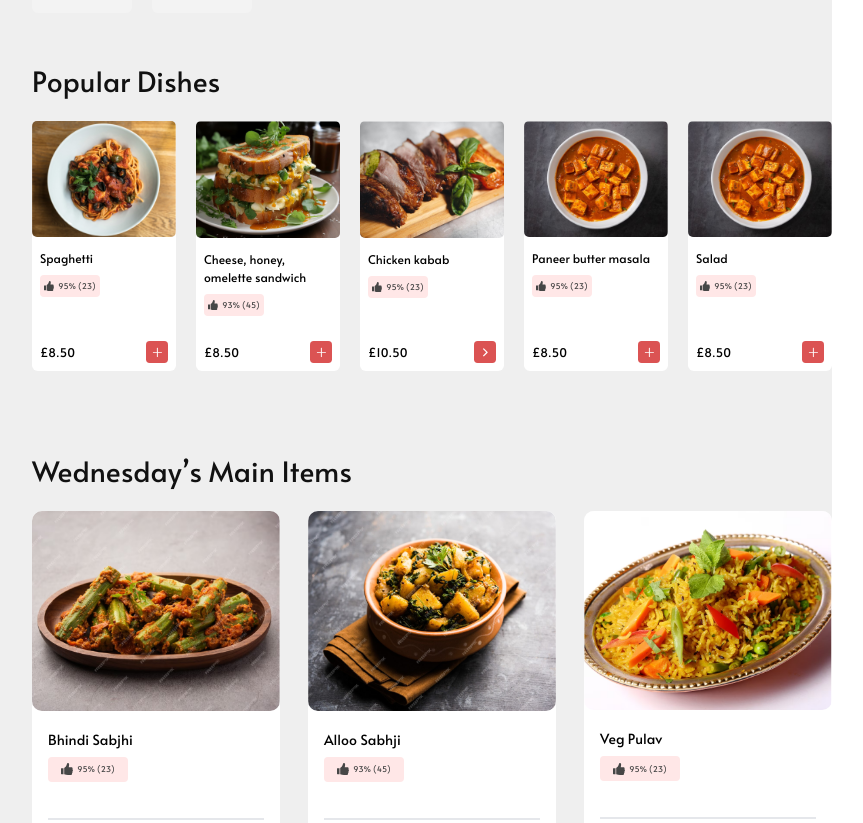
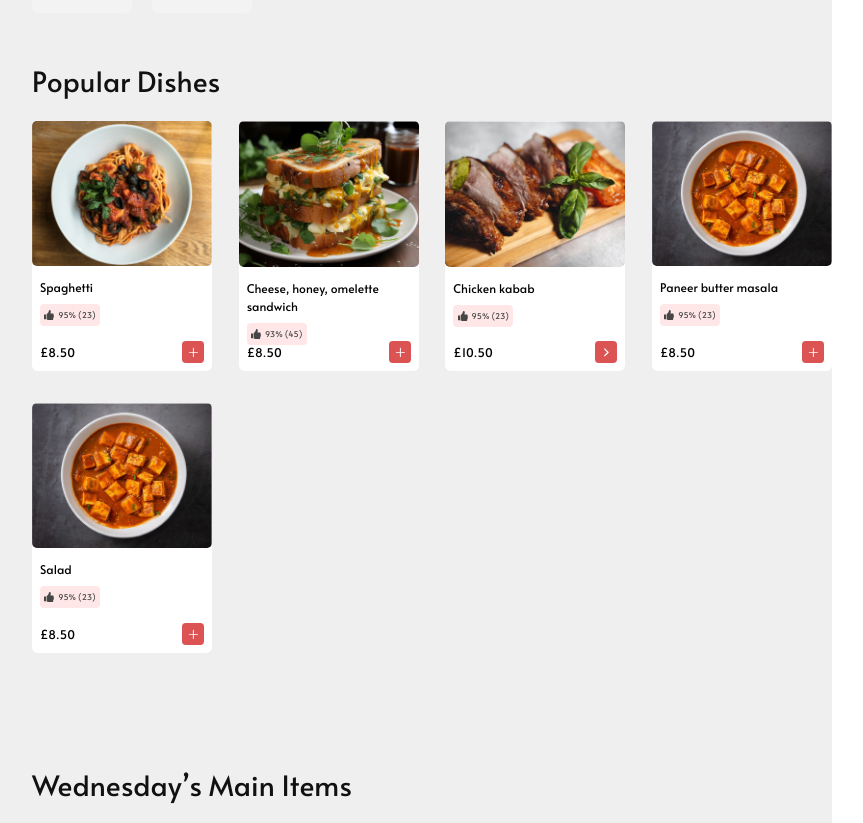
Before and after one commit to anurag-17/authentichef-website, a Next.js app in the folder client/: page /products in a window 1280 px wide. Shown: the part 671-1494 px from the top of the page, without its empty margins (98-961 px from the left). Built offline with nearby package versions, Linux system fonts and the light colour scheme.

Commit message:
make page responisve

```diff
--- a/client/src/app/privacy-policy/page.js
+++ b/client/src/app/privacy-policy/page.js
@@ -8,7 +8,7 @@ const PrivacyPolicy = () => {
     <>
       <section>
         <Navbar />
-        <div className="2xl:w-[1600px] xl:w-[1100px] lg:w-[850px]  md:w-[700px]  mx-auto 2xl:py-[150px] xl:py-[120px] py-[70px] mnavbar">
+        <div className="2xl:w-[1600px] xl:w-[1100px] lg:w-[850px]  md:w-[600px] xs:w-[90%] sm:w-[90%]    mx-auto 2xl:py-[150px] xl:py-[120px] py-[70px] mnavbar">
           <div>
             <h1 className="third_head mb-7 2xl:mb-10">Privacy Policy</h1>
 
--- a/client/src/app/products/page.js
+++ b/client/src/app/products/page.js
@@ -250,17 +250,15 @@ const Products = ({ item }) => {
               </div>
             </div>
             {/* ===================Fourth================== */}
-
             <div className="2xl:ml-[160px] xl:ml-[130px] lg:ml-[95px] 2xl:my-20 xl:my-12 my-8">
-              <h1 className="alata font-[400] text-[#111] 2xl:my-10 xl:my-5 my-4 2xl:text-[45px] 2xl:leading-[55px]  xl:text-[28px] xl:leading-[40px] lg:text-[22px] text-[22px] lg:leading-[30px]">
+              <h1 className="alata font-[400] text-[#111] 2xl:my-10 xl:my-5 my-4 2xl:text-[45px] 2xl:leading-[55px] xl:text-[28px] xl:leading-[40px] lg:text-[22px] text-[22px] lg:leading-[30px]">
                 Popular Dishes
               </h1>
-
-              <div className="flex justify-between 2xl:w-[1170px]  xl:w-[800px] lg:w-[600px] md:w-[700px] w-full px-10 md:px-0 mx-auto">
+              <div className="flex flex-wrap justify-between 2xl:w-[1170px] xl:w-[800px] lg:w-[600px] md:w-[700px] w-full px-10 md:px-0 mx-auto">
                 {data.map((item) => (
                   <div
                     key={item.id}
-                    className="bg-white 2xl:w-[216px] 2xl:h-[341px] xl:h-[250px] w-[18%] lg:h-[200px] h-[240px] relative  rounded-[5.8px] "
+                    className="bg-white 2xl:w-[216px] 2xl:h-[341px] xl:w-[180px] xl:h-[250px] lg:w-[140px] lg:h-[200px] md:w-[180px] md:h-[240px] sm:w-[45%] xs:w-[45%] h-[240px] relative rounded-[5.8px] mb-4 sm:mb-6 md:mb-8"
                   >
                     <Image
                       src={item.image}
@@ -268,10 +266,10 @@ const Products = ({ item }) => {
                       className="rounded-[5px]"
                     />
                     <div className="p-2">
-                      <h1 className="alata font-[400] text-[#000000] xl:my-1 2xl:text-[16px] 2xl:leading-[20px]  xl:text-[12px] xl:leading-[18px] lg:text-[10px] lg:leading-[16px] text-[10px]">
+                      <h1 className="alata font-[400] text-[#000000] xl:my-1 2xl:text-[16px] 2xl:leading-[20px] xl:text-[12px] xl:leading-[18px] lg:text-[10px] lg:leading-[16px] text-[10px]">
                         {item.title}
                       </h1>
-                      <div className="flex justify-center 2xl:my-3 bg-[#FFE7E7] rounded-[4px] gap-1 items-center 2xl:w-[89px] 2xl:h-[26px] xl:w-[60px] xl:h-[22px] w-[60%] my-2 h-[20px] ">
+                      <div className="flex justify-center 2xl:my-3 bg-[#FFE7E7] rounded-[4px] gap-1 items-center 2xl:w-[89px] 2xl:h-[26px] xl:w-[60px] xl:h-[22px] w-[60%] my-2 h-[20px]">
                         <Image
                           src={thumsUp}
                           className="2xl:w-[14px] 2xl:h-[14px] xl:w-[10px] xl:h-[10px] w-[10px] h-[10px]"
@@ -280,7 +278,7 @@ const Products = ({ item }) => {
                           {item.percentage}
                         </p>
                       </div>
-                      <div className="absolute w-full bottom-0 flex justify-between items-center mb-2 ">
+                      <div className="absolute w-full bottom-0 flex justify-between items-center mb-2">
                         <p className="alata font-[400] text-[#000] 2xl:text-[16px] 2xl:leading-[24px] xl:text-[12px] xl:leading-[20px] lg:text-[10px] lg:leading-[16px] text-[10px]">
                           £{item.price}
                         </p>
@@ -293,7 +291,7 @@ const Products = ({ item }) => {
                           <Image
                             src={item.image2}
                             alt={item.title}
-                            className="mr-4  2xl:w-[30px] 2xl:h-[30px] xl:w-[22px] xl:h-[22px] lg:w-[18px] lg:h-[18px] w-[18px] h-[18px]"
+                            className="mr-4 2xl:w-[30px] 2xl:h-[30px] xl:w-[22px] xl:h-[22px] lg:w-[18px] lg:h-[18px] w-[18px] h-[18px]"
                           />
                         </button>
                       </div>
@@ -302,7 +300,6 @@ const Products = ({ item }) => {
                 ))}
               </div>
             </div>
-
             {/* ===================Five================== */}
 
             <div className="2xl:ml-[160px] xl:ml-[130px] lg:ml-[95px] lg:my-20 my-8">
--- a/client/src/app/setting/page.js
+++ b/client/src/app/setting/page.js
@@ -53,7 +53,7 @@ const Setting = () => {
         <Navbar />
 
         <div className="2xl:pt-[100px] xl:pt-[80px] pt-[50px]">
-          <div className=" mnavbar 2xl:w-[1600px] xl:w-[1100px] lg:w-[850px] md:w-[700px] flex justify-between mx-auto 2xl:pt-[70px] xl:pt-[40px] pt-[30px]">
+          <div className=" mnavbar 2xl:w-[1600px] xl:w-[1100px] lg:w-[850px] xs:w-[82%] md:w-[700px] flex justify-between mx-auto 2xl:pt-[70px] xl:pt-[40px] pt-[30px]">
             <div
               className={` flex flex-col justify-between
             2xl:w-[278px] xl:w-[200px] w-[170px]  drawer
--- a/client/src/app/term-condition/page.js
+++ b/client/src/app/term-condition/page.js
@@ -8,7 +8,7 @@ const TermCondition = () => {
     <>
       <section>
         <Navbar />
-        <div className="2xl:w-[1600px] xl:w-[1100px] lg:w-[850px]  md:w-[700px]  mx-auto 2xl:py-[150px] xl:py-[120px] py-[70px] mnavbar">
+        <div className="mx-auto 2xl:w-[1600px] xl:w-[1100px] lg:w-[850px] xs:w-[90%] md:w-[700px] sm:w-[90%] py-[150px] 2xl:py-[120px] lg:py-[70px] md:py-[70px] sm:py-[70px] xs:py-[70px] mnavbar">
           <div>
             <h1 className="third_head mb-7 2xl:mb-10 ">TERMS AND CONDITIONS</h1>
             <p className="privacyText mb-7 2xl:mb-10">
```
